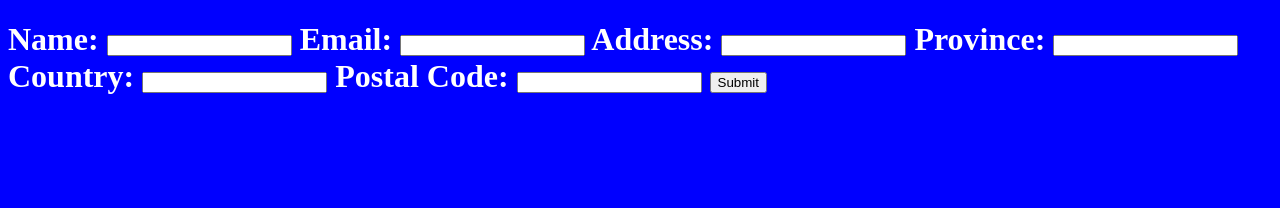
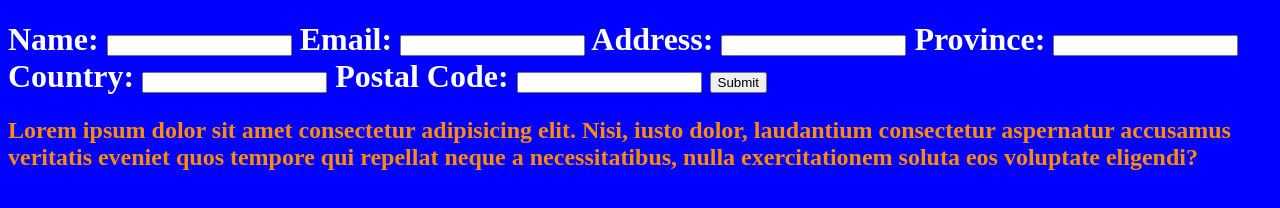
Before and after one commit to leenuralonen/heyyyyyyy, a plain HTML site: page index.html in a window 1280 px wide. Drawn offline with Linux system fonts and the light colour scheme.

Commit message:
this repo was used for both my daily and assignment 1

```diff
--- a/index.html
+++ b/index.html
@@ -36,5 +36,10 @@
 
         <input type="submit" value="Submit">
     </form></h1>
+
+    <h2>
+        Lorem ipsum dolor sit amet consectetur adipisicing elit. Nisi, iusto dolor, laudantium consectetur aspernatur accusamus veritatis eveniet quos tempore qui repellat neque a necessitatibus, nulla exercitationem soluta eos voluptate eligendi?
+    </h2>
+
 </body>
 </html>
--- a/style.css
+++ b/style.css
@@ -4,6 +4,10 @@ font-size: medium;
 
 h1{
   color: white;
+}
+
+h2{
+  color: darkorange;
 }
 section{
   margin: 12px;
```
